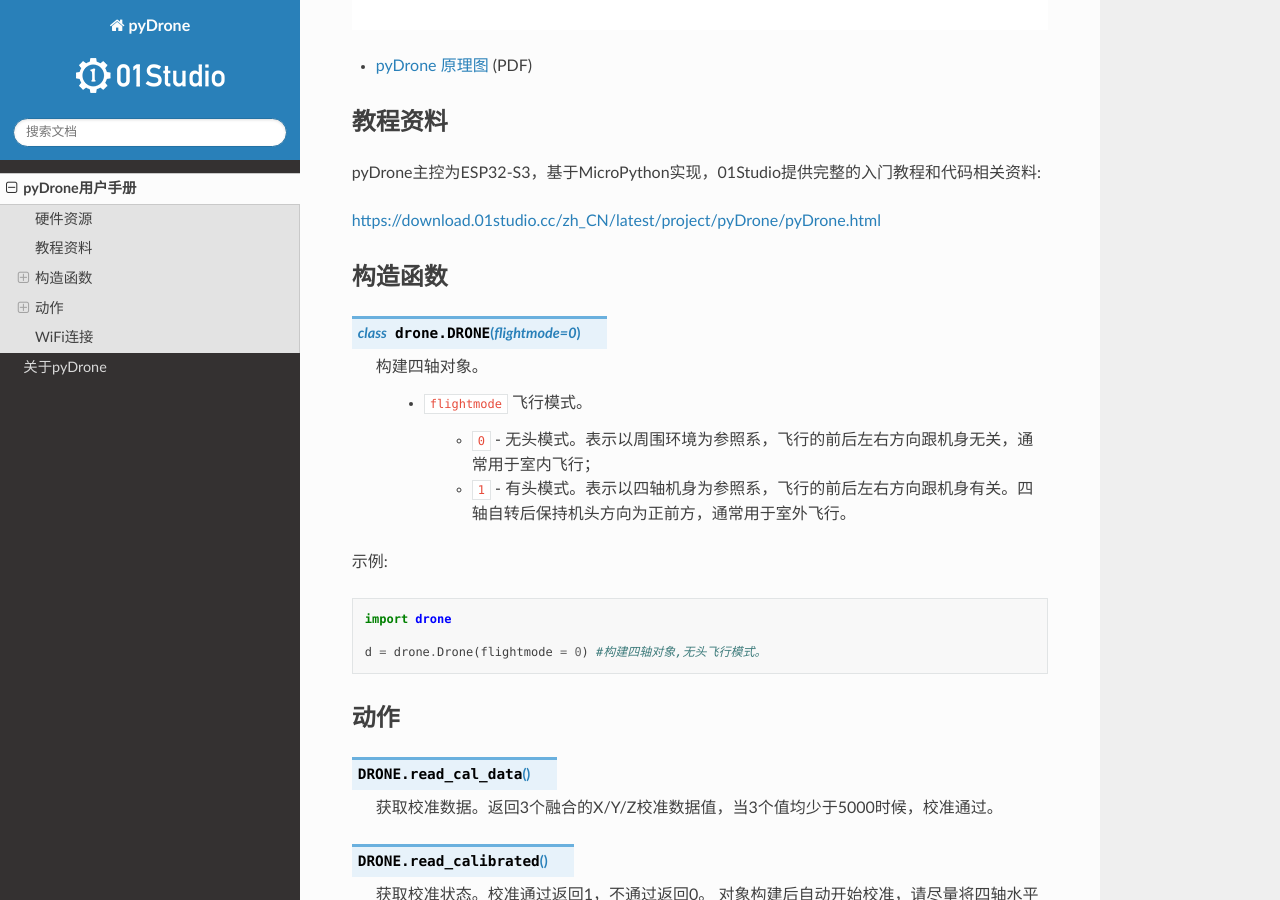
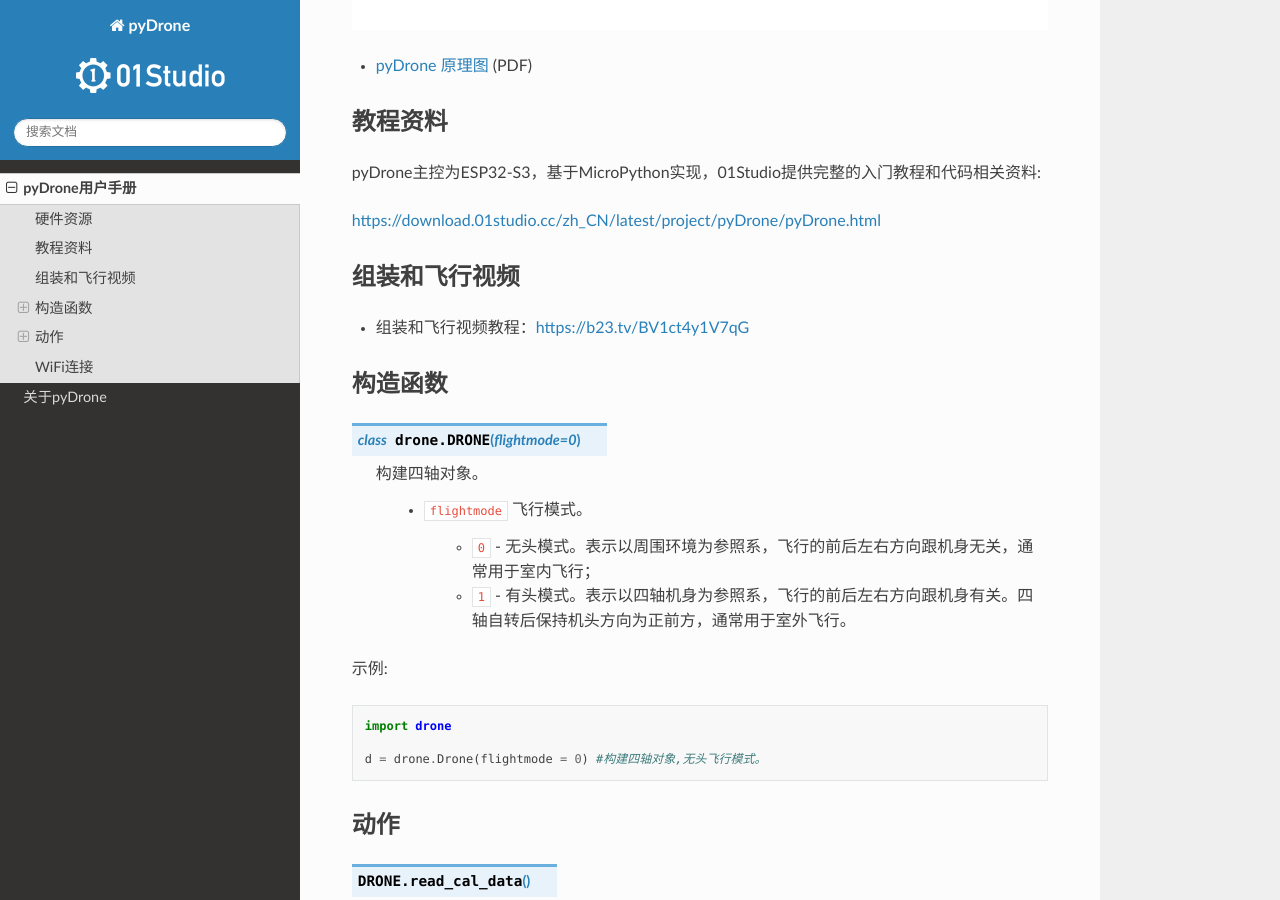
Before and after one commit to 01studio-lab/pyDrone, a Sphinx documentation site: the page built from docs/manual/quickref.rst, in a window 1280 px wide and 900 px high, scrolled down 789 px. Built offline with Sphinx 7.4.7 and the Read the Docs theme 2.0.0, drawn with Linux system fonts in a browser that asks for light colours.

```diff
--- a/docs/manual/quickref.rst
+++ b/docs/manual/quickref.rst
@@ -16,6 +16,11 @@
 pyDrone主控为ESP32-S3，基于MicroPython实现，01Studio提供完整的入门教程和代码相关资料:
 
 https://download.01studio.cc/zh_CN/latest/project/pyDrone/pyDrone.html
+
+
+组装和飞行视频
+----------------
+- 组装和飞行视频教程：https://b23.tv/BV1ct4y1V7qG
 
 
 构造函数
```
Also changed, not shown: README.md (+1 -1 lines), 2 other files.
